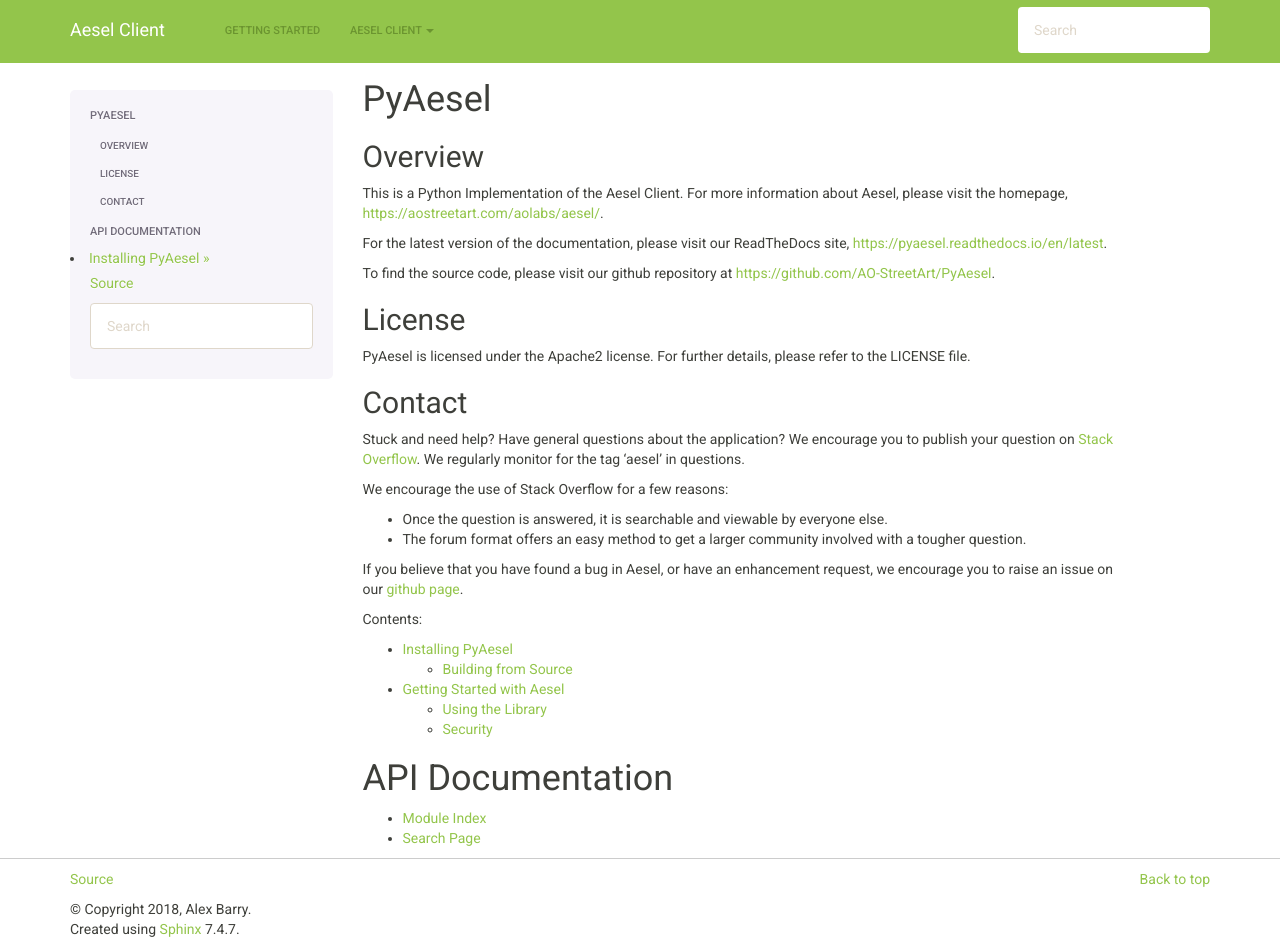
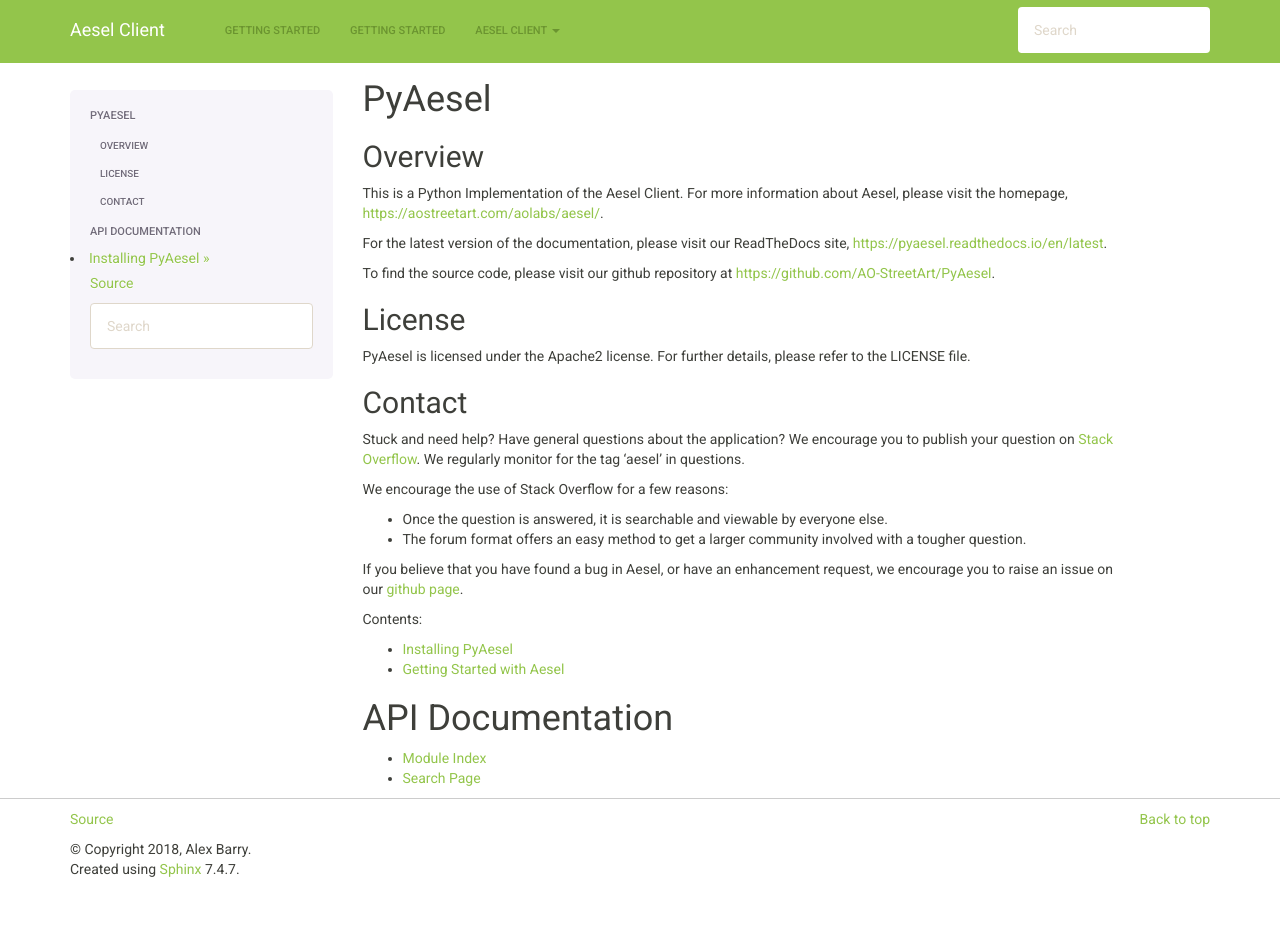
Before and after one commit to AO-StreetArt/PyAesel, a Sphinx documentation site: the page built from docs/index.rst, in a window 1280 px wide and 949 px high. Built offline with Sphinx 7.4.7, drawn with Linux system fonts in a browser that asks for light colours; some of the changed lines change nothing that is shown.

Commit message:
cleanup navigation links in docs

```diff
--- a/docs/conf.py
+++ b/docs/conf.py
@@ -99,6 +99,7 @@
     # Note the "1" or "True" value above as the third argument to indicate
     # an arbitrary url.
     'navbar_links': [
+        ("Getting Started", "pages/install"),
         ("Getting Started", "pages/quickstart")
     ],
 
--- a/docs/index.rst
+++ b/docs/index.rst
@@ -3,7 +3,7 @@
 .. include:: ../README.rst
 
 .. toctree::
-   :maxdepth: 2
+   :maxdepth: 1
    :caption: Contents:
 
    pages/install.rst
```
